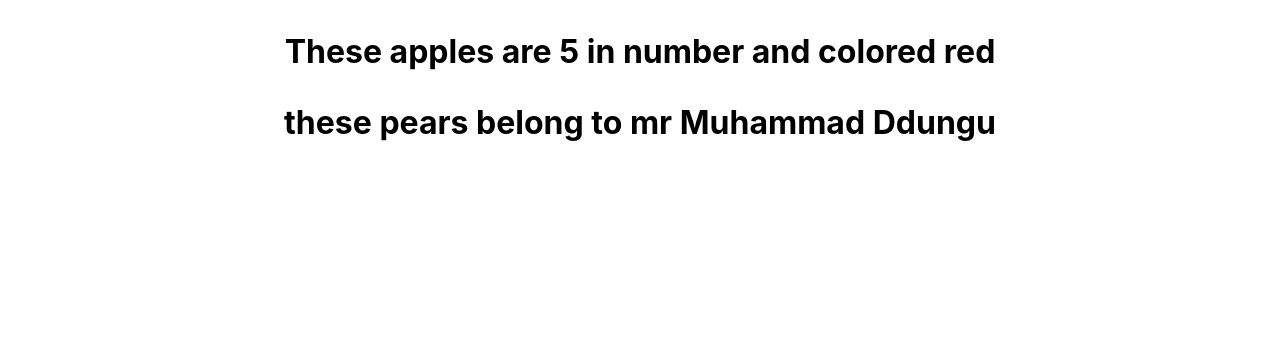
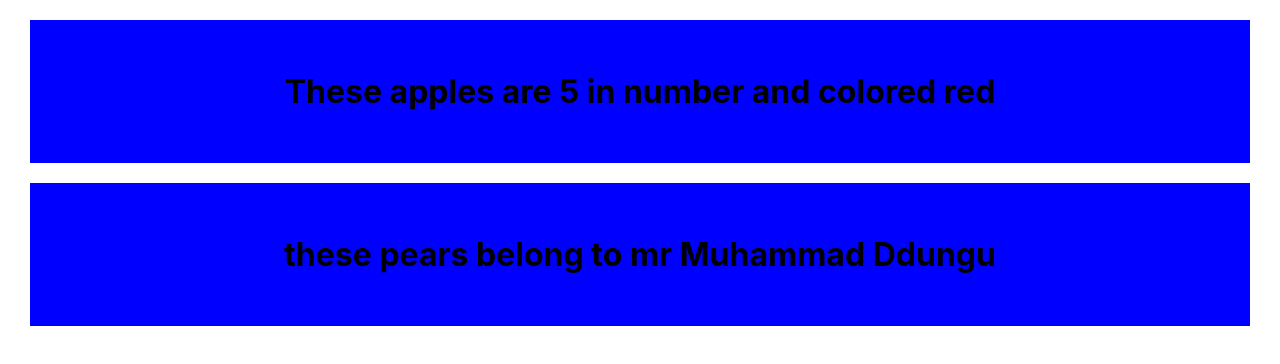
Before and after one commit to dungui/REACTJS-BEGINNER, a React (Create React App) app: page / in a window 1280 px wide. Shown: the top 364 px of the page. Built offline with nearby package versions, Linux system fonts and the light colour scheme.

Commit message:
changed the Bag component styling

```diff
--- a/src/components/Bag.js
+++ b/src/components/Bag.js
@@ -1,11 +1,11 @@
-const style={
+const bag={
     padding: "20px",
-    backgroundColor: "blue",
-    margin: "20px 0"
+    background: "blue",
+    margin: "20px 30px"
 }
 
 function Bag(props){
- return <h1>{props.children}</h1>
+ return <h1 style={bag}>{props.children}</h1>
 }
 
 
```
